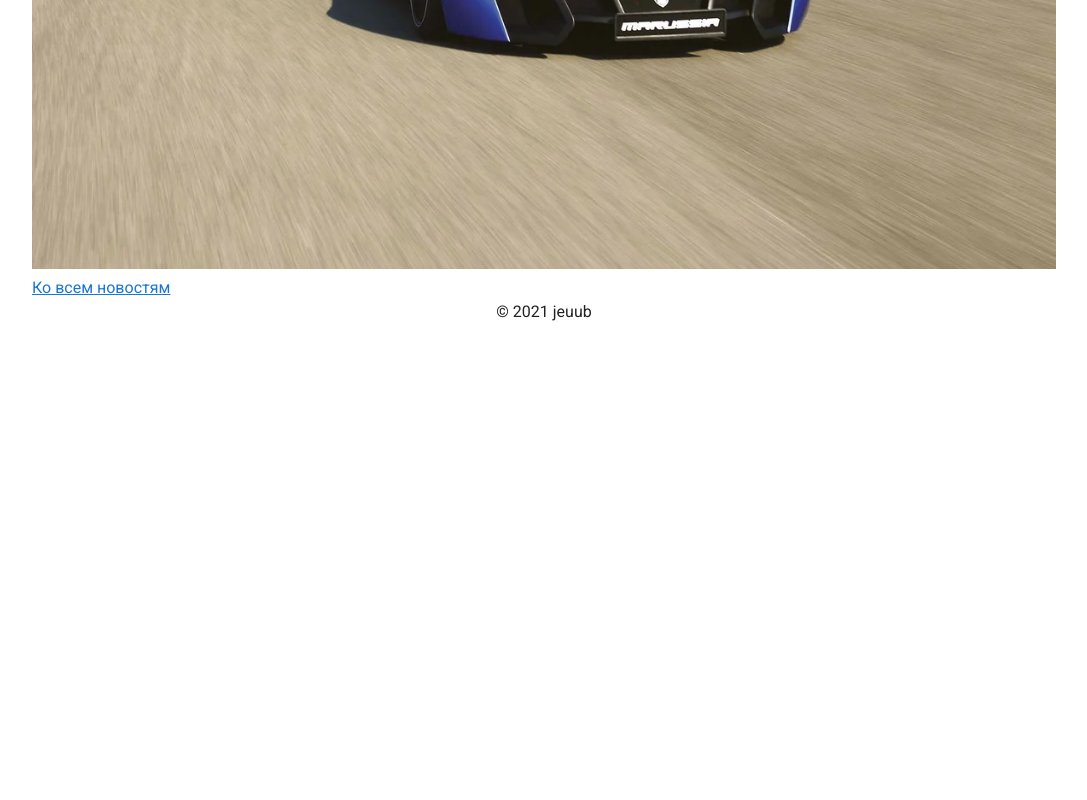
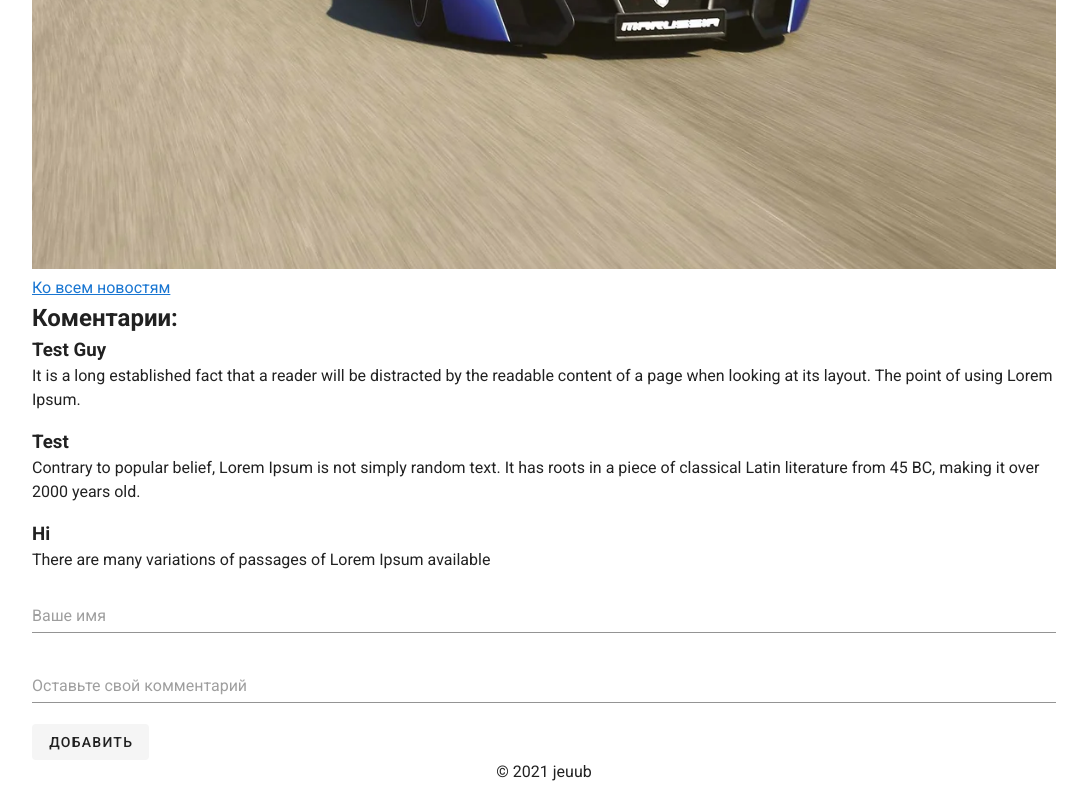
Before and after one commit to jeuub/vue-blog, a Vue app: page /articles/1 in a window 1280 px wide. Shown: the part 674-1474 px from the top of the page, without its empty margins (96-1183 px from the left). Before the commit the page ends 1014 px from the top, so only its background shows below. Built offline with nearby package versions, Linux system fonts and the light colour scheme.

Commit message:
comments

```diff
--- /dev/null
+++ b/public/comments.json
@@ -0,0 +1,16 @@
+[{
+    "id": 1,
+    "name": "Test Guy",
+    "comment": "It is a long established fact that a reader will be distracted by the readable content of a page when looking at its layout. The point of using Lorem Ipsum."
+  },
+  {
+    "id": 2,
+    "name": "Test",
+    "comment": "Contrary to popular belief, Lorem Ipsum is not simply random text. It has roots in a piece of classical Latin literature from 45 BC, making it over 2000 years old."
+  },
+  {
+    "id": 3,
+    "name": "Hi",
+    "comment": "There are many variations of passages of Lorem Ipsum available"
+  }
+]
--- /dev/null
+++ b/src/components/CommentForm.vue
@@ -0,0 +1,35 @@
+<template>
+  <form @submit="addComment" class="comment-form">
+    <v-text-field v-model="name" placeholder="Ваше имя"></v-text-field>
+    <v-text-field v-model="comment" placeholder="Оставьте свой комментарий"></v-text-field>
+    <v-btn depressed type="submit" class="search__submit">
+      Добавить
+    </v-btn>
+  </form>
+</template>
+
+<script>
+export default {
+  data() {
+    return {
+      name: '',
+      comment: '',
+    };
+  },
+  methods: {
+    addComment(e) {
+      e.preventDefault();
+      this.$emit('addComment', { name: this.name, comment: this.comment });
+      this.name = '';
+      this.comment = '';
+    },
+  },
+};
+</script>
+
+<style>
+.comment-form {
+  width: 80%;
+  margin: 0 auto;
+}
+</style>
--- /dev/null
+++ b/src/components/CommentList.vue
@@ -0,0 +1,28 @@
+<template>
+  <div class="comments">
+    <h2>Коментарии:</h2>
+    <div v-for="(comment, idx) in comments" :key="idx">
+      <h3>{{ comment.name }}</h3>
+      <p>{{ comment.comment }}</p>
+    </div>
+  </div>
+</template>
+<script>
+export default {
+  data() {
+    return {};
+  },
+  props: { comments: Array },
+
+  mounted() {
+    console.log(this.comments);
+  },
+};
+</script>
+
+<style>
+.comments {
+  width: 80%;
+  margin: 0 auto;
+}
+</style>
--- /dev/null
+++ b/src/components/Comments.vue
@@ -0,0 +1,33 @@
+<template>
+  <div>
+    <CommentList v-bind:comments="this.comments" />
+    <CommentForm v-on:addComment="addComment" />
+  </div>
+</template>
+<script>
+import CommentList from '@/components/CommentList.vue';
+import CommentForm from '@/components/CommentForm.vue';
+
+import { apiCall } from '../services/api';
+
+export default {
+  data() {
+    return { comments: null };
+  },
+  components: {
+    CommentList,
+    CommentForm,
+  },
+  async mounted() {
+    await apiCall('get', 'comments.json').then((response) => {
+      this.comments = response;
+    });
+  },
+  methods: {
+    addComment(data) {
+      this.comments.push({ id: this.comments.length + 1, name: data.name, comment: data.comment });
+      console.log(this.comments);
+    },
+  },
+};
+</script>
--- a/src/views/Article.vue
+++ b/src/views/Article.vue
@@ -8,14 +8,19 @@
       <router-link class="article-page__link" to="/articles">Ко всем новостям</router-link>
     </article>
     <div class="not_found" v-if="!loaded">Статья не найдена</div>
+    <Comments />
   </div>
 </template>
 <script>
 import { apiCall } from '../services/api';
+import Comments from '@/components/Comments.vue';
 
 export default {
   data() {
     return { article: null, loaded: false };
+  },
+  components: {
+    Comments,
   },
   async mounted() {
     await apiCall('get', 'articles.json').then((response) => {
```
